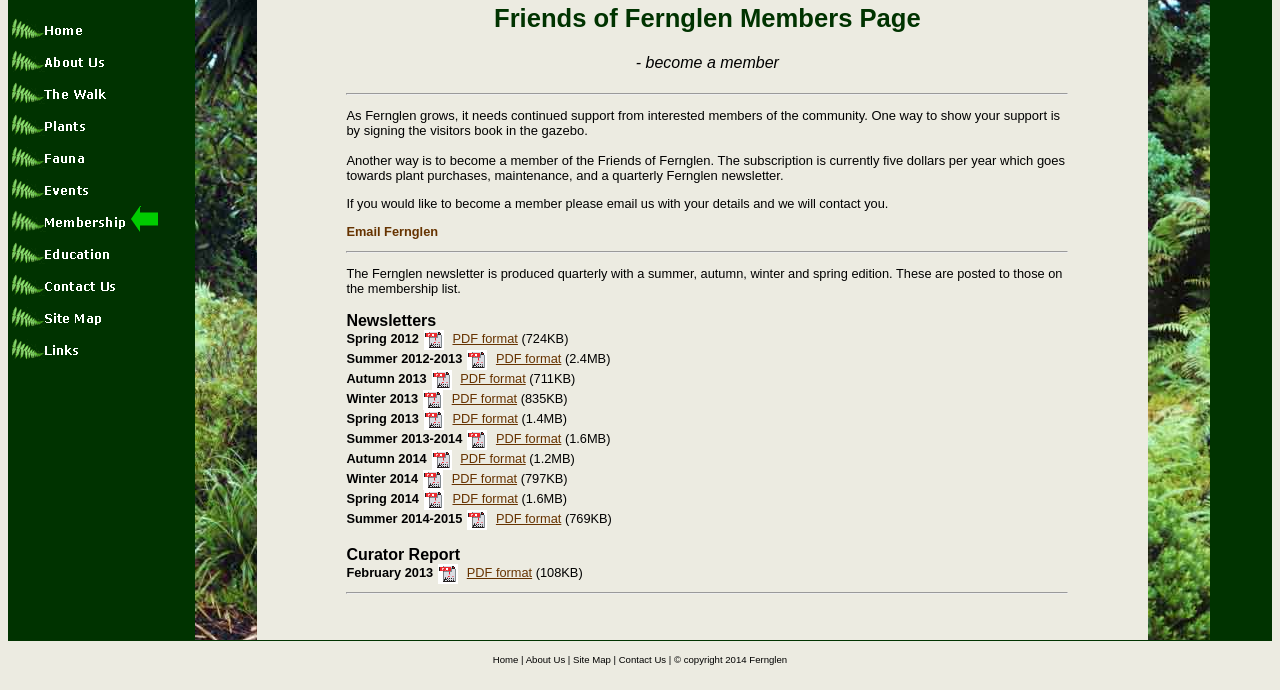
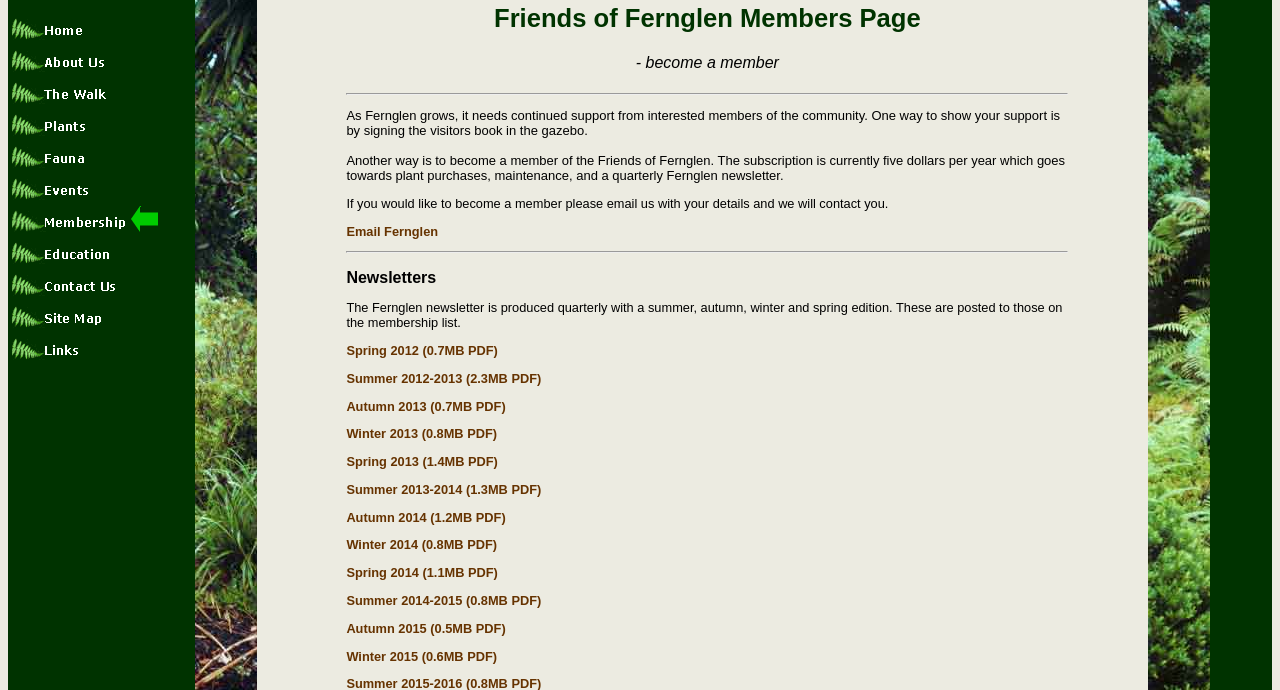
Before and after one commit to fernglen/fernglen.github.io, a plain HTML site: page member.html in a window 1280 px wide. Shown: the part 110-800 px from the top of the page. Drawn offline with Linux system fonts and the light colour scheme.

Commit message:
updated newsletters

```diff
--- a/member.html
+++ b/member.html
@@ -1,4 +1,3 @@
-
 <html lang=en>
 
   <head>
@@ -18,16 +17,23 @@
     <table width="100%" height="592" border="0" cellpadding="0" cellspacing="0">
       <!--DWLayoutTable-->
       <tr bgcolor="#030">
-    <th height="80" colspan="5" bgcolor="#003300"><div align="left"><img src="images/banner.gif" alt="Fernglen logo" width="600" height="80"></div></th>
+        <th height="80" colspan="5" bgcolor="#003300">
+          <div align="left"><img src="images/banner.gif" alt="Fernglen logo" width="600" height="80"></div>
+        </th>
       </tr>
       <tr>
-    <th width="169" height="510" valign="top" bgcolor="#003300"><div>
+        <th width="169" height="510" valign="top" bgcolor="#003300">
+          <div>
             <table border="0" cellpadding="0" cellspacing="0" width="137">
               <tr>
-		<td width="122" height="18"></td><td height="18" valign="middle"></td>
+                <td width="122" height="18"></td>
+                <td height="18" valign="middle"></td>
               </tr>
-        <tr><td width="122">&nbsp;</td><td valign="middle">&nbsp;</td>
-        </tr><tr>
+              <tr>
+                <td width="122">&nbsp;</td>
+                <td valign="middle">&nbsp;</td>
+              </tr>
+              <tr>
                 <td width="122" rowspan="11">
                   <a href="index.html" onMouseOver="setOverImg('1','');overSub=true;showSubMenu('submenu1','button1');" onMouseOut="setOutImg('1','');overSub=false;setTimeout('hideSubMenu(\'submenu1\')',delay);" target=""><img src="buttons/button1up.gif" alt="Home Page" name="button1" hspace="1" vspace="1" border="0" align="top" id="button1"></a><br>
                   <a href="aboutus.html" onMouseOver="setOverImg('2','');overSub=true;showSubMenu('submenu2','button2');" onMouseOut="setOutImg('2','');overSub=false;setTimeout('hideSubMenu(\'submenu2\')',delay);" target=""><img src="buttons/button2up.gif" alt="About Us" name="button2" hspace="1" vspace="1" border="0" id="button2"></a><br>
@@ -40,114 +46,95 @@
                   <a href="contactus.html" onMouseOver="setOverImg('9','');overSub=true;showSubMenu('submenu9','button9');" onMouseOut="setOutImg('9','');overSub=false;setTimeout('hideSubMenu(\'submenu9\')',delay);" target=""><img src="buttons/button9up.gif" alt="Contact" name="button9" hspace="1" vspace="1" border="0" id="button9"></a><br>
                   <a href="sitemap.html" onMouseOver="setOverImg('10','');overSub=true;showSubMenu('submenu10','button10');" onMouseOut="setOutImg('10','');overSub=false;setTimeout('hideSubMenu(\'submenu10\')',delay);" target=""><img src="buttons/button10up.gif" alt="Site Map" name="button10" hspace="1" vspace="1" border="0" id="button10"></a><br>
                   <a href="links.html" onMouseOver="setOverImg('11','');overSub=true;showSubMenu('submenu11','button11');" onMouseOut="setOutImg('11','');overSub=false;setTimeout('hideSubMenu(\'submenu11\')',delay);" target=""><img src="buttons/button11up.gif" alt="Links Page" name="button11" hspace="1" vspace="1" border="0" id="button11"></a><br>
-</td><td height="30" valign="middle">&nbsp;</td>
-        </tr><tr><td height="32">&nbsp;</td>
-        </tr><tr><td height="32">&nbsp;
                 </td>
-        </tr><tr><td height="32">&nbsp;
+                <td height="30" valign="middle">&nbsp;</td>
+              </tr>
+              <tr>
+                <td height="32">&nbsp;</td>
+              </tr>
+              <tr>
+                <td height="32">&nbsp;
                 </td>
-        </tr><tr><td height="32">&nbsp;
+              </tr>
+              <tr>
+                <td height="32">&nbsp;
                 </td>
-        </tr><tr><td height="32">&nbsp;
+              </tr>
+              <tr>
+                <td height="32">&nbsp;
                 </td>
-        </tr><tr><td height="32"><img src="images/pointer.gif" alt="Members Page" width="30" height="30">
+              </tr>
+              <tr>
+                <td height="32">&nbsp;
                 </td>
-        </tr><tr><td height="32">&nbsp;
+              </tr>
+              <tr>
+                <td height="32"><img src="images/pointer.gif" alt="Members Page" width="30" height="30">
                 </td>
-        </tr><tr><td height="32">&nbsp;</td>
-        </tr><tr><td height="32">&nbsp;
+              </tr>
+              <tr>
+                <td height="32">&nbsp;
                 </td>
-        </tr><tr><td>&nbsp;
+              </tr>
+              <tr>
+                <td height="32">&nbsp;</td>
+              </tr>
+              <tr>
+                <td height="32">&nbsp;
                 </td>
-        </tr></table>
-    </div></th>
-    <th width="56" valign="top" background="images/bgcolumnL.jpg"><!--DWLayoutEmptyCell-->&nbsp;</th>
-    <th width="806" align="center" valign="top"><div id="content">
+              </tr>
+              <tr>
+                <td>&nbsp;
+                </td>
+              </tr>
+            </table>
+          </div>
+        </th>
+        <th width="56" valign="top" background="images/bgcolumnL.jpg">
+          <!--DWLayoutEmptyCell-->&nbsp;</th>
+        <th width="806" align="center" valign="top">
+          <div id="content">
             <div id="content">
               <h1>Friends of Fernglen Members Page </h1>
               <h4>- become a member </h4>
 
               <hr>
-	  <p><font size="2" face="Arial, Helvetica, sans-serif">As
-                                Fernglen grows, it needs continued support from
-                                interested members of the community. One way to
-                                show your support is by signing the visitors book in the gazebo.<br>
-                                <br>
-Another way is to become a member of the Friends
-                                of Fernglen. The subscription is currently five
-                                dollars per year which goes towards plant purchases, maintenance,
-                                and a quarterly Fernglen newsletter. </font></p>
+              <p>
+                <font size="2" face="Arial, Helvetica, sans-serif">As Fernglen grows, it needs continued support from interested members of the community. One way to show your support is by signing the visitors book in the gazebo.<br>
+                  <br> Another way is to become a member of the Friends of Fernglen. The subscription is currently five dollars per year which goes towards plant purchases, maintenance, and a quarterly Fernglen newsletter. </font>
+              </p>
               <p>If you would like to become a member please email us with your details and we will contact you.</p>
               <p><a href="mailto:fernglen.nz@gmail.com" class="style3"><strong>Email Fernglen</strong></a></p>
               <hr>
+              <h3><strong>Newsletters</strong></h3>
               <p>The Fernglen newsletter is produced quarterly with a summer, autumn, winter and spring edition. These are posted to those on the membership list. </p>
-	    <h3><strong>Newsletters</strong></h3>
-	<p class="pagnospace"><strong>Spring 2012</strong><A
-href="assets/NewsletterSpring2012.pdf"
-target=_blank><IMG height=20 alt="PDF File" hspace=5
-src="images/acrobat_icon.gif" width=20 align=absMiddle
-border=0> <U>PDF format</U> </A>(724KB)
-	<p class="pagnospace"><strong>Summer 2012-2013</strong><A
-href="assets/NewsletterSummer2013.pdf"
-target=_blank><IMG height=20 alt="PDF File" hspace=5
-src="images/acrobat_icon.gif" width=20 align=absMiddle
-border=0> <U>PDF format</U> </A>(2.4MB)
-	<p class="pagnospace"><strong>Autumn 2013</strong><A
-href="assets/NewsletterAutumn2013.pdf"
-target=_blank><IMG height=20 alt="PDF File" hspace=5
-src="images/acrobat_icon.gif" width=20 align=absMiddle
-border=0> <U>PDF format</U> </A>(711KB)
-	<p class="pagnospace"><strong>Winter 2013</strong><A
-href="assets/NewsletterWinter2013.pdf"
-target=_blank><IMG height=20 alt="PDF File" hspace=5
-src="images/acrobat_icon.gif" width=20 align=absMiddle
-border=0> <U>PDF format</U> </A>(835KB)
-	<p class="pagnospace"><strong>Spring 2013</strong><A
-href="assets/NewsletterSpring2013.pdf"
-target=_blank><IMG height=20 alt="PDF File" hspace=5
-src="images/acrobat_icon.gif" width=20 align=absMiddle
-border=0> <U>PDF format</U> </A>(1.4MB)
-	<p class="pagnospace"><strong>Summer 2013-2014</strong><A
-href="assets/NewsletterSummer2013_2014.pdf"
-target=_blank><IMG height=20 alt="PDF File" hspace=5
-src="images/acrobat_icon.gif" width=20 align=absMiddle
-border=0> <U>PDF format</U> </A>(1.6MB)
-<p class="pagnospace"><strong>Autumn 2014</strong><A
-href="assets/NewsletterAutumn2014.pdf"
-target=_blank><IMG height=20 alt="PDF File" hspace=5
-src="images/acrobat_icon.gif" width=20 align=absMiddle
-border=0> <U>PDF format</U> </A>(1.2MB)
-	<p class="pagnospace"><strong>Winter 2014</strong><A
-href="assets/NewsletterWinter2014.pdf"
-target=_blank><IMG height=20 alt="PDF File" hspace=5
-src="images/acrobat_icon.gif" width=20 align=absMiddle
-border=0> <U>PDF format</U> </A>(797KB)
-	<p class="pagnospace"><strong>Spring 2014</strong><A
-href="assets/NewsletterSpring2014.pdf"
-target=_blank><IMG height=20 alt="PDF File" hspace=5
-src="images/acrobat_icon.gif" width=20 align=absMiddle
-border=0> <U>PDF format</U> </A>(1.6MB)
-	<p class="pagnospace"><strong>Summer 2014-2015</strong><A
-href="assets/NewsletterSummer2014_2015.pdf"
-target=_blank><IMG height=20 alt="PDF File" hspace=5
-src="images/acrobat_icon.gif" width=20 align=absMiddle
-border=0> <U>PDF format</U> </A>(769KB)
-
-	<p class="pagnospace">
-	<h3><strong>Curator Report    </strong>	  </h3>
-	<p class="pagnospace"><strong>February 2013</strong></strong><A
-href="assets/CuratorReportFeb2013.pdf"
-target=_blank><IMG height=20 alt="PDF File" hspace=5
-src="images/acrobat_icon.gif" width=20 align=absMiddle
-border=0> <U>PDF format</U> </A>(108KB)
+              <p><a href="assets/Newsletter_2012_4_Spring.pdf"><b>Spring 2012 (0.7MB PDF)</b></a></p>
+              <p><a href="assets/Newsletter_2013_1_Summer.pdf"><b>Summer 2012-2013 (2.3MB PDF)</b></a></p>
+              <p><a href="assets/Newsletter_2013_2_Autumn.pdf"><b>Autumn 2013 (0.7MB PDF)</b></a></p>
+              <p><a href="assets/Newsletter_2013_3_Winter.pdf"><b>Winter 2013 (0.8MB PDF)</b></a></p>
+              <p><a href="assets/Newsletter_2013_4_Spring.pdf"><b>Spring 2013 (1.4MB PDF)</b></a></p>
+              <p><a href="assets/Newsletter_2014_1_Summer.pdf"><b>Summer 2013-2014 (1.3MB PDF)</b></a></p>
+              <p><a href="assets/Newsletter_2014_2_Autumn.pdf"><b>Autumn 2014 (1.2MB PDF)</b></a></p>
+              <p><a href="assets/Newsletter_2014_3_Winter.pdf"><b>Winter 2014 (0.8MB PDF)</b></a></p>
+              <p><a href="assets/Newsletter_2014_4_Spring.pdf"><b>Spring 2014 (1.1MB PDF)</b></a></p>
+              <p><a href="assets/Newsletter_2015_1_Summer.pdf"><b>Summer 2014-2015 (0.8MB PDF)</b></a></p>
+              <p><a href="assets/Newsletter_2015_2_Autumn.pdf"><b>Autumn 2015 (0.5MB PDF)</b></a></p>
+              <p><a href="assets/Newsletter_2015_3_Winter.pdf"><b>Winter 2015 (0.6MB PDF)</b></a></p>
+              <p><a href="assets/Newsletter_2016_1_Summer.pdf"><b>Summer 2015-2016 (0.8MB PDF)</b></a></p>
+              <p><a href="assets/Newsletter_2016_2_Autumn.pdf"><b>Autumn 2016 (1.1MB PDF)</b></a></p>
+              <p><a href="assets/Newsletter_2016_3_Winter.pdf"><b>Winter 2016 (1.4MB PDF)</b></a></p>
+              <p><a href="assets/Newsletter_2016_4_Spring.pdf"><b>Spring 2016 (1.3MB PDF)</b></a></p>
+              <p><a href="assets/Newsletter_2017_1_Summer.pdf"><b>Summer 2016-2017 (1.0MB PDF)</b></a></p>
               <hr>
-	    <br>
+              <h3><strong>Curator Report</strong></h3>
+              <p><a href="assets/CuratorReportFeb2013.pdf"><b>February 2013 (0.1MB PDF)</b></a></p>
             </div>
 
             <div align="center" class="top">
 
             </div>
-	</div></th>
+          </div>
+        </th>
         <th width="56" background="images/bgcolumnR.jpg">&nbsp;</th>
         <th width="56" bgcolor="#003300">&nbsp;</th>
       </tr>
@@ -155,12 +142,10 @@ border=0> <U>PDF format</U> </A>(108KB)
     <p class="tborder">
       <td height="1" colspan="5">
         <div id="footer">
-  Home |
-  About Us |
-  Site Map |
-  Contact Us  |
-  &copy; copyright 2014 Fernglen</div></td>
+          Home | About Us | Site Map | Contact Us | &copy; copyright 2014 Fernglen</div>
+      </td>
     </p>
 
   </body>
+
 </html>
```
Also changed, not shown: 10 other files. Lines whose indentation alone changed are shown as unchanged.
